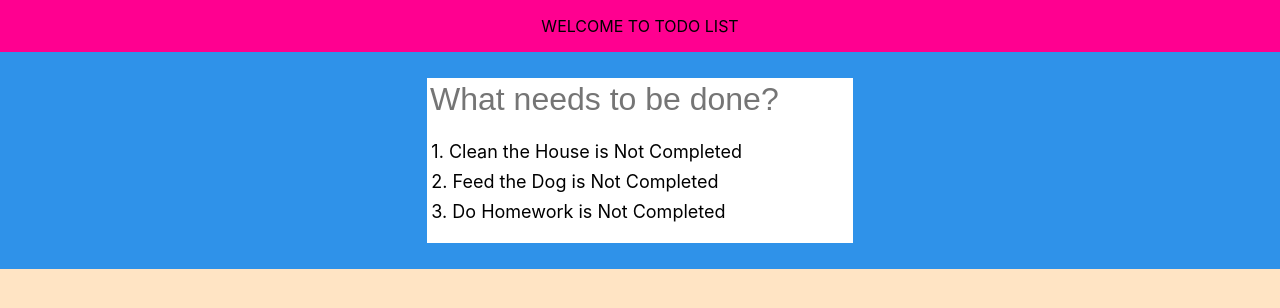
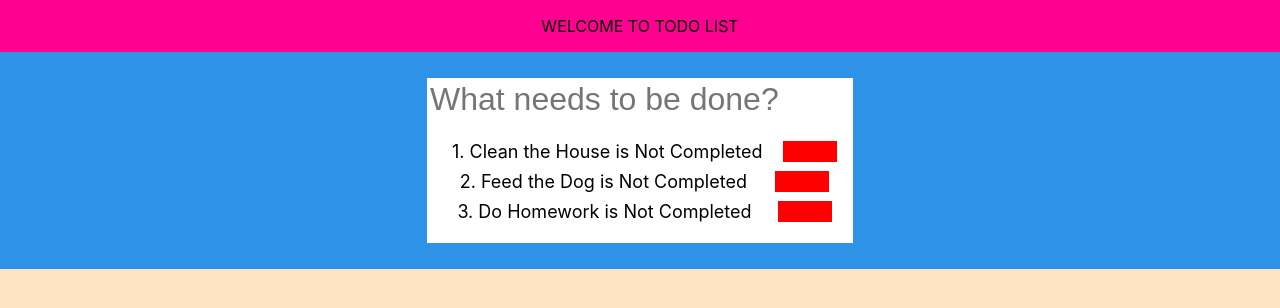
Before and after one commit to JustinLohKingWei/todo_todo, a React (Create React App) app: page / in a window 1280 px wide. Shown: the top 308 px of the page. Built offline with nearby package versions, Linux system fonts and the light colour scheme.

Commit message:
Item Deletion works

```diff
--- a/src/components/InputBox.tsx
+++ b/src/components/InputBox.tsx
@@ -59,7 +59,7 @@ function InputBox() {
             setInputQuery(e.target.value);
           }}
         />
-        <ListBox {...todo} />
+        <ListBox listData={todo} setData={setTodo} />
       </InputBoxRoot>
     </InputBoxContainer>
   );
--- a/src/components/ListBox.tsx
+++ b/src/components/ListBox.tsx
@@ -1,5 +1,6 @@
 import styled from "styled-components";
-import { todoItemProp, todoProp } from "../data/todoProps";
+import { todoProp } from "../data/todoProps";
+import { SetStateAction, Dispatch } from "react";
 
 const ListBoxRoot = styled.div`
   min-height: 1em;
@@ -12,20 +13,42 @@ const ListBoxRoot = styled.div`
 `;
 
 const ListBoxItem = styled.div`
+  display: flex;
   min-width: 100%;
   min-height: 1em;
   font-size: large;
   margin: 0.25em;
+
+  justify-content: space-evenly;
 `;
 
-function ListBox( listData : todoProp) {
+const DeleteButton = styled.div`
+  background-color: red;
+  min-height: 100%;
+  min-width: 3em;
+`;
+type ListBoxProps = {
+  listData: todoProp;
+  setData: Dispatch<SetStateAction<todoProp>>;
+};
 
+function ListBox({ listData, setData }: ListBoxProps) {
   return (
     <ListBoxRoot>
       {listData.todoList.map((data, index) => {
         return (
           <ListBoxItem>
-            {index+1}. {data.name} is {data.completed? "Completed":"Not Completed"}
+            {index + 1}. {data.name} is{" "}
+            {data.completed ? "Completed" : "Not Completed"}
+            <DeleteButton
+              onClick={() =>
+                setData((d) => ({
+                  todoList: d.todoList.filter(
+                    (item) => item.name !== data.name
+                  ),
+                }))
+              }
+            />
           </ListBoxItem>
         );
       })}
```
